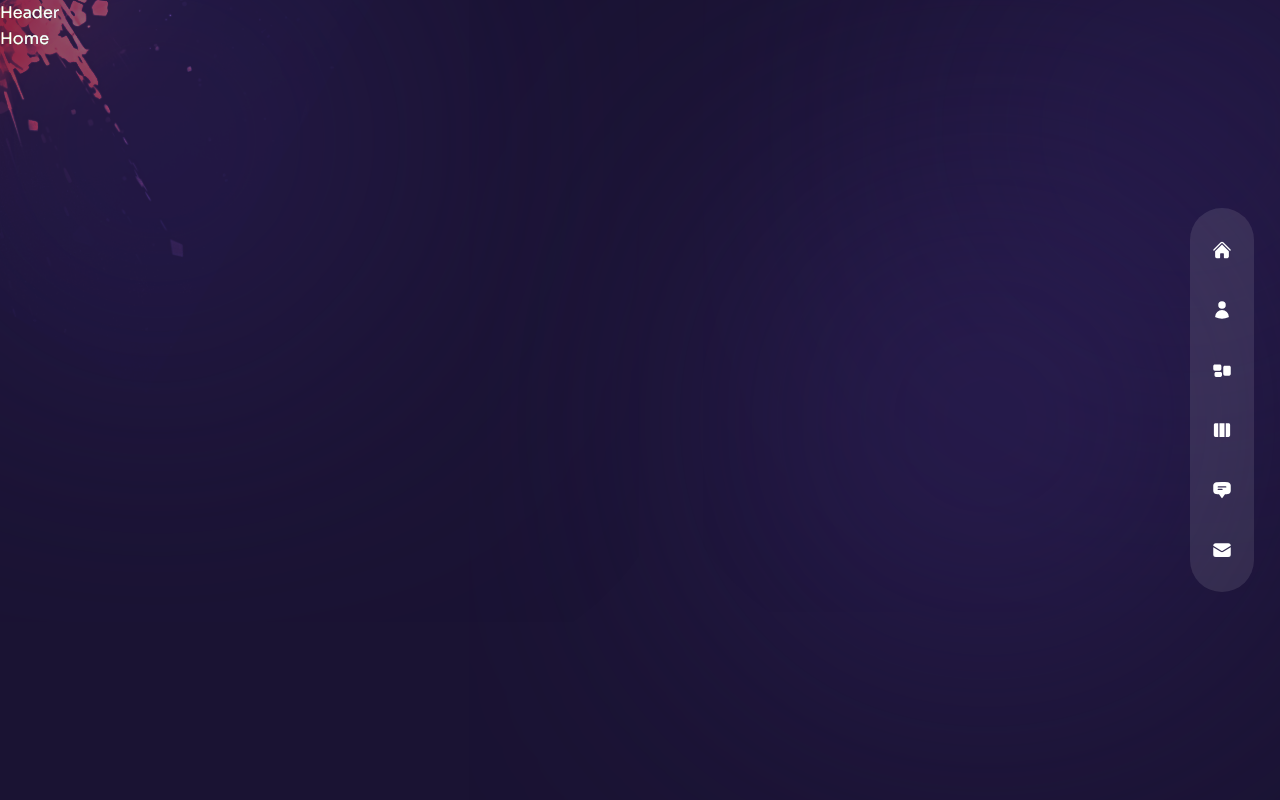
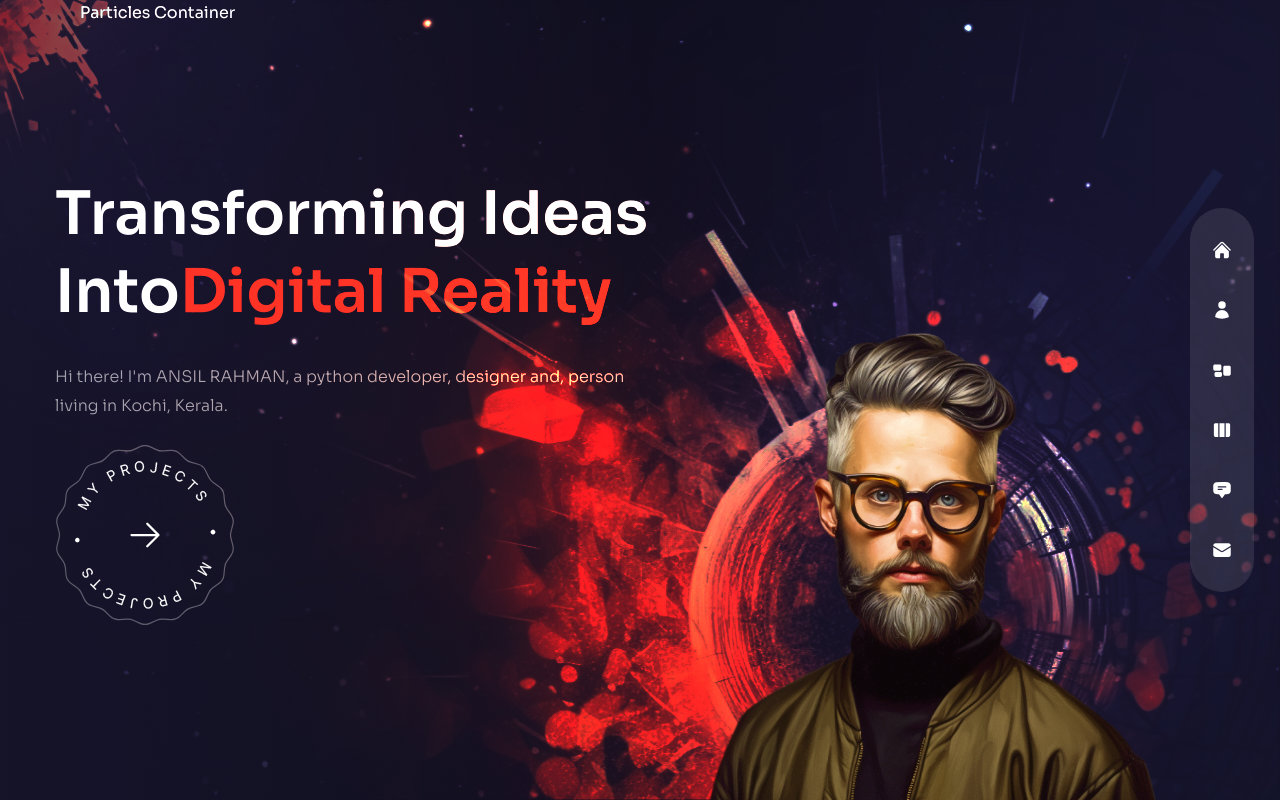
Before and after one commit to ansilrahman777/ansilRahman-Nextjs, a Next.js app: page / in a window 1280 px wide. Built offline with nearby package versions, Linux system fonts and the light colour scheme.

Commit message:
home page particle to be done

```diff
--- a/components/Avatar.js
+++ b/components/Avatar.js
@@ -1,5 +1,16 @@
+import Image from 'next/image'
+
+
 const Avatar = () => {
-  return <div>Avatar</div>;
+  return (
+  <div className='hidden xl:flex xl:max-w-none'>
+    <Image src={'/avatar.png'}
+    alt="alt"
+    width={737}
+    height={678}
+    className='translate-z-0 w-full h-full' />
+
+  </div>)
 };
 
 export default Avatar;
--- a/components/Header.js
+++ b/components/Header.js
@@ -1,5 +1,8 @@
 const Header = () => {
-  return <header>Header</header>;
+  return (
+  <header c>
+
+  </header>)
 };
 
 export default Header;
--- a/components/ProjectsBtn.js
+++ b/components/ProjectsBtn.js
@@ -1,5 +1,28 @@
+import Image from 'next/image'
+
+import Link from 'next/link'
+
+import {HiArrowRight} from 'react-icons/hi2'
+
+
 const ProjectsBtn = () => {
-  return <div>Project Btn</div>;
+  return(
+    <div className="mx-auto xl:mx-0 relative">
+      <Link
+        href={'/work'}
+        className=' w-[180px] h-[180px] bg-circleStar bg-cover bg-center bg-no-repeat group flex justify-center items-center'
+      >
+        <Image
+          src={'/rounded-text.png'} alt=""
+          width={140} height={140}
+          className='animate-spin-slow w-full h-full max-w-[141px] max-h-[148px] absolute z-10'
+        />
+        <HiArrowRight
+          className='text-4xl group-hover:translate-x-2 transition-all duration-300 z-20'
+        />
+      </Link>
+    </div>
+  )
 };
 
 export default ProjectsBtn;
--- a/pages/index.js
+++ b/pages/index.js
@@ -1,5 +1,73 @@
+import Image from 'next/image'
+
+import ParticlesContainer from '../components/ParticlesContainer'
+import ProjectsBtn from '../components/ProjectsBtn'
+import Avatar from '../components/Avatar'
+
+import {motion} from 'framer-motion'
+
+import {fadeIn } from '../variants'
+
 const Home = () => {
-  return <div>Home</div>;
+  return (
+    <div className="bg-primary/60 h-full">
+      <div className="w-ful h-full bg-gradient-to-r from-primary/10 via-black/30 to-black/10">
+        <div className="text-center flex flex-col justify-center xl:pt-35 xl:text-left h-full container mx-auto">
+
+          <h1 className='h1'>
+            Transforming Ideas <br/> Into
+            <span className='text-accent'>Digital Reality</span>
+          </h1>
+
+          <motion.p
+            className='max-w-sm xl:max-w-xl mx-auto xl:mx-0 mb-5 xl:mb-6'
+            variants={fadeIn('up',0.4)}
+            initial='hidden'
+            animate='show'
+            exit='hidden'
+            >
+              Hi there! I'm ANSIL RAHMAN, a python developer, designer and, person living in Kochi, Kerala.
+            </motion.p>
+
+          <div className='flex justify-center xl:hidden relative'>
+            <ProjectsBtn/>
+          </div>
+          <motion.div
+            variants={fadeIn('up',0.4)}
+            initial='hidden'
+            animate='show'
+            exit='hidden'
+            className='hidden xl:flex'
+          >
+            <ProjectsBtn/>
+          </motion.div>
+        </div>
+      </div>
+
+      <div className="w-[1200px] h-full absolute right-0 bottom-0">
+        <div className="bg-non xl:bg-explosion xl:bg-cover xl:bg-right
+              xl:bg-no-repeat w-full h-full absolute mix-blend-color-dodge translate-z-0">
+        </div>
+
+        <div className="">
+          <ParticlesContainer/>
+        </div>
+
+        <motion.div
+          className="w-full h-full max-w-[527px] max-h-[478px] absolute -bottom-32
+          lg:bottom-0 lg:right-[8%]"
+          variants={fadeIn('up',0.4)}
+          initial='hidden'
+          animate='show'
+          exit='hidden'
+          transition={{duration:1,ease:'easeInOut'}}
+        >
+          <Avatar/>
+        </motion.div>
+
+      </div>
+    </div>
+  )
 };
 
 export default Home;
```
